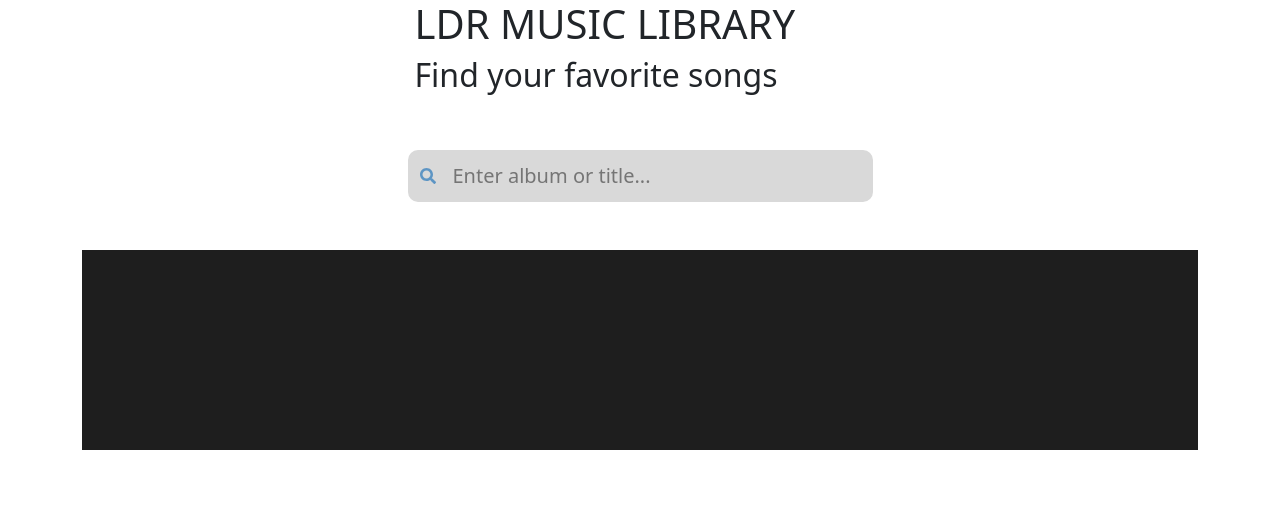
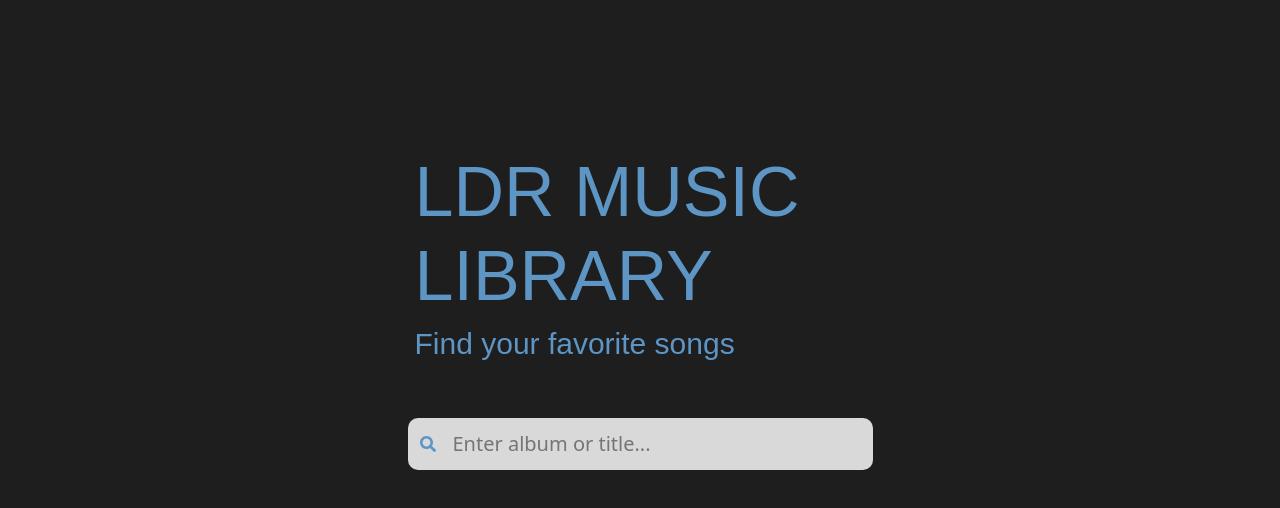
Before and after one commit to Oonuliina/lanalibrary-project, a React (Create React App) app: page / in a window 1280 px wide. Shown: the top 508 px of the page. Built offline with nearby package versions, Linux system fonts and the light colour scheme.

Commit message:
fixing index.css

```diff
--- a/src/index.css
+++ /dev/null
@@ -1,13 +0,0 @@
-body {
-  margin: 0;
-  font-family: -apple-system, BlinkMacSystemFont, 'Segoe UI', 'Roboto', 'Oxygen',
-    'Ubuntu', 'Cantarell', 'Fira Sans', 'Droid Sans', 'Helvetica Neue',
-    sans-serif;
-  -webkit-font-smoothing: antialiased;
-  -moz-osx-font-smoothing: grayscale;
-}
-
-code {
-  font-family: source-code-pro, Menlo, Monaco, Consolas, 'Courier New',
-    monospace;
-}
--- a/src/index.js
+++ b/src/index.js
@@ -1,6 +1,6 @@
 import React from 'react';
 import ReactDOM from 'react-dom/client';
-import './index.css';
+import './components/styles/index.css';
 import App from './App';
 
 const root = ReactDOM.createRoot(document.getElementById('root'));
```
